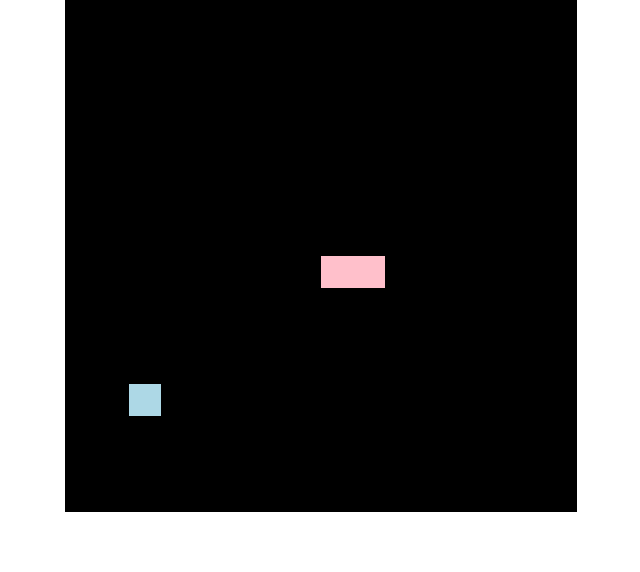
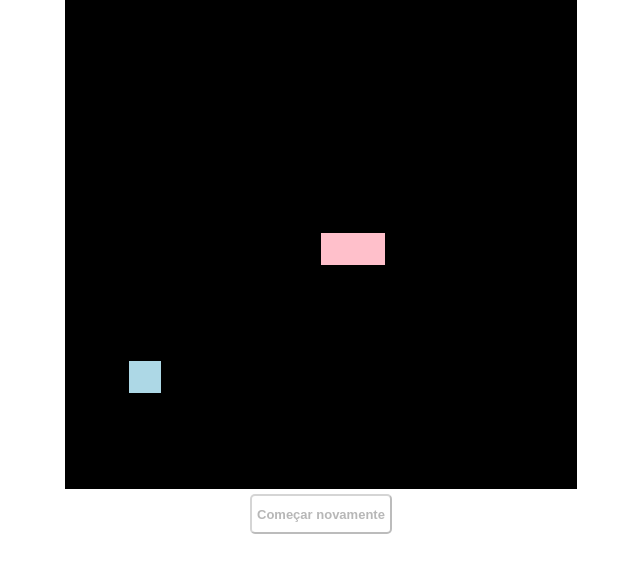
Before and after one commit to gsmenezes/rwd-snake-game, a plain HTML site: page index.html in a window 1280 px wide. Shown: the part 172-744 px from the top of the page, without its empty margins (295-935 px from the left). Drawn offline with Linux system fonts and the light colour scheme.

Commit message:
add button for restart game and screenshot of page

```diff
--- a/index.html
+++ b/index.html
@@ -11,6 +11,7 @@
   <body>
     <h1>Snake Game</h1>
     <canvas id="snake" width="512" height="512"></canvas>
+    <button onClick={startAgain()} disabled id="btn">Começar novamente</button>
   </body>
 
 </html>
--- a/script.js
+++ b/script.js
@@ -1,5 +1,6 @@
 let canvas = document.getElementById("snake");
 let context = canvas.getContext("2d");
+let button = document.getElementById("btn");
 let box = 32; //tamanho de cada quadrado
 let snake = [];
 snake[0] = {
@@ -53,6 +54,7 @@ function startGame() {
     if(snake[0].x == snake[i].x && snake[0].y == snake[i].y){
       clearInterval(game);
       alert('Game over =/');
+      button.removeAttribute('disabled');
     }
   }
 
@@ -83,4 +85,8 @@ function startGame() {
   snake.unshift(newHead);
 }
 
+function startAgain(){
+  window.location.reload();
+}
+
 let game = setInterval(startGame, 100);
--- a/style.css
+++ b/style.css
@@ -6,3 +6,21 @@ body {
   align-items: center;
   flex-direction: column;
 }
+
+button {
+  background: white;
+  font-size: 13px;
+  font-weight: bold;
+  height: 40px;
+  width: 142px;
+  padding: 5px;
+  display: flex;
+  align-items: center;
+  margin-top: 5px;
+  border-radius: 5px;
+}
+
+button:hover{
+  background-color: lightgreen;
+  color: white;
+}
```
Also changed, not shown: screenshot.png (added), 1 other file.
